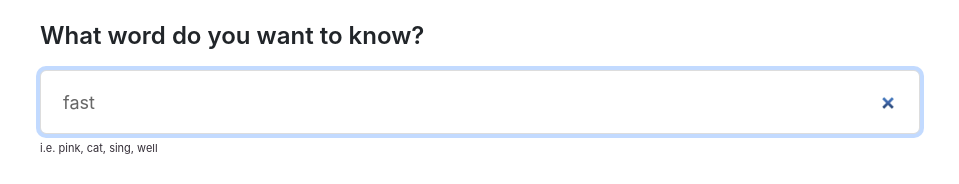
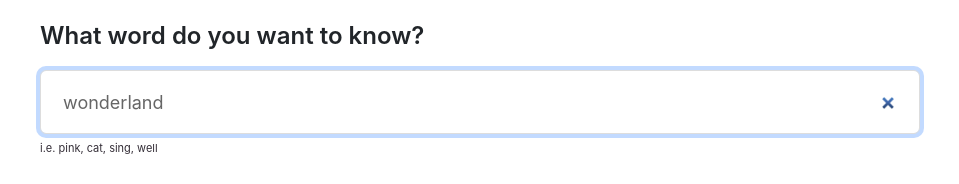
Before and after one commit to gh4ever/dictionary-react-app, a React (Create React App) app: page / in a window 1280 px wide. Shown: the part 335-519 px from the top of the page, without its empty margins (160-1119 px from the left). Built offline with nearby package versions, Linux system fonts and the light colour scheme; no server answers.

Commit message:
dark mode trial failed

```diff
--- a/src/App.js
+++ b/src/App.js
@@ -38,8 +38,8 @@ export default function App() {
             <img src={logo} className="logo" alt="logo" />
           </a>
         </header>
-        <Dictionary defaultKeyword="fast" />
-        <Result defaultKeyword="fast" />
+        <Dictionary defaultKeyword="wonderland" />
+        <Result defaultKeyword="wonderland" />
         <footer>
           This 💋Cheshire Cat🙀 dictionary is built by Erika{' '}
           <a
--- a/src/ThemeWrapper.js
+++ b/src/ThemeWrapper.js
@@ -2,7 +2,7 @@ import React, { useState, useEffect } from 'react'
 import { ThemeContext, themes } from './ThemeContext'
 
 export default function ThemeContextWrapper(props) {
-  const [theme, setTheme] = useState(themes.dark)
+  const [theme, setTheme] = useState(themes.light)
 
   function changeTheme(theme) {
     setTheme(theme)
@@ -12,14 +12,15 @@ export default function ThemeContextWrapper(props) {
     switch (theme) {
       case themes.light:
         document.body.classList.add('white-content')
+        document.body.classList.remove('black-contet')
         break
       case themes.dark:
-      default:
+        document.body.classList.add('black-content')
         document.body.classList.remove('white-content')
         break
+      default:
     }
   }, [theme])
-
   return (
     <ThemeContext.Provider value={{ theme: theme, changeTheme: changeTheme }}>
       {props.children}
```
